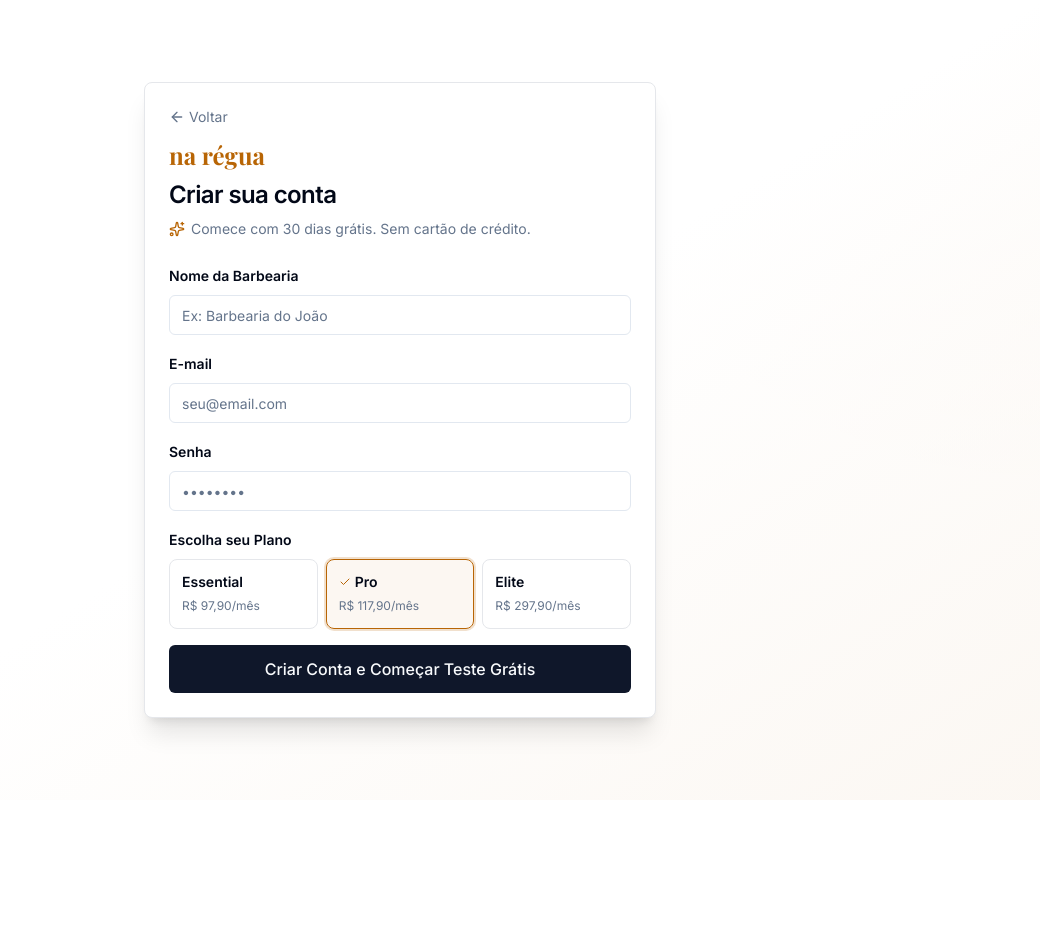
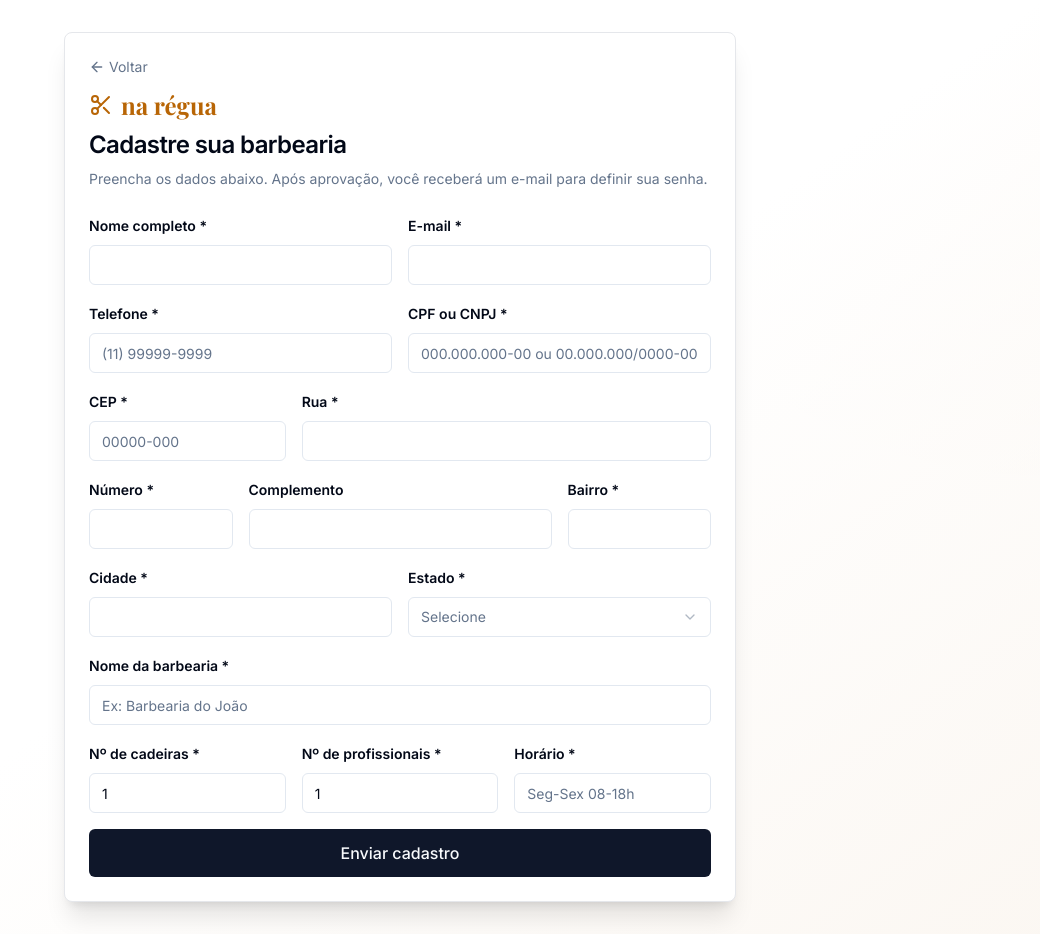
Before and after one commit to silvarodriguesjohnny-design/gest-o-integrada-barbearia-hbcc3rayn, a React (Vite) app: page /onboarding in a window 1280 px wide. Shown: the whole page, without its empty margins (240-1280 px from the left). Before the commit the page ends 800 px from the top, so only its background shows below. Built offline with nearby package versions, Linux system fonts and the light colour scheme; a web font is replaced by a local one.

Commit message:
feat: Implement barbershop owner onboarding flow

```diff
--- /dev/null
+++ b/src/components/PendingTenants.tsx
@@ -0,0 +1,122 @@
+import { useState, useEffect } from 'react'
+import { Card } from '@/components/ui/card'
+import { Button } from '@/components/ui/button'
+import { Badge } from '@/components/ui/badge'
+import { Loader2, Check, X, Clock } from 'lucide-react'
+import { getPendingTenants, approveTenant, rejectPendingTenant } from '@/services/pending-tenants'
+import { useToast } from '@/hooks/use-toast'
+import type { PendingTenant } from '@/types'
+
+export function PendingTenants() {
+  const [tenants, setTenants] = useState<PendingTenant[]>([])
+  const [loading, setLoading] = useState(true)
+  const [actionLoading, setActionLoading] = useState<string | null>(null)
+  const { toast } = useToast()
+
+  const load = () => {
+    setLoading(true)
+    getPendingTenants().then(({ data, error }) => {
+      if (error) toast({ title: 'Erro', description: error.message, variant: 'destructive' })
+      else setTenants(data || [])
+      setLoading(false)
+    })
+  }
+
+  useEffect(() => {
+    load()
+  }, [])
+
+  const handleApprove = async (id: string) => {
+    setActionLoading(id)
+    const { data, error } = await approveTenant(id)
+    setActionLoading(null)
+    if (error) {
+      toast({
+        title: 'Erro ao aprovar',
+        description: error.message || 'Erro desconhecido',
+        variant: 'destructive',
+      })
+    } else {
+      const msg =
+        data?.email_sent === false
+          ? 'Barbearia aprovada, mas houve erro ao enviar email. O usuário pode redefinir a senha na página de login.'
+          : 'Barbearia aprovada! O usuário receberá um e-mail para definir sua senha.'
+      toast({ title: 'Aprovado!', description: msg })
+      load()
+    }
+  }
+
+  const handleReject = async (id: string) => {
+    setActionLoading(id)
+    const { error } = await rejectPendingTenant(id)
+    setActionLoading(null)
+    if (error) toast({ title: 'Erro', description: error.message, variant: 'destructive' })
+    else {
+      toast({ title: 'Cadastro rejeitado.' })
+      load()
+    }
+  }
+
+  if (loading) {
+    return (
+      <div className="flex justify-center py-8">
+        <Loader2 className="h-6 w-6 animate-spin text-accent" />
+      </div>
+    )
+  }
+
+  const pending = tenants.filter((t) => t.status === 'pending')
+  if (pending.length === 0) return null
+
+  return (
+    <Card className="p-4 mb-6 border-amber-200 bg-amber-50/50">
+      <div className="flex items-center gap-2 mb-4">
+        <Clock className="h-5 w-5 text-amber-600" />
+        <h2 className="text-lg font-semibold">Cadastros Pendentes ({pending.length})</h2>
+      </div>
+      <div className="space-y-3">
+        {pending.map((t) => (
+          <div
+            key={t.id}
+            className="flex flex-col sm:flex-row sm:items-center justify-between gap-3 p-3 rounded-lg border bg-card"
+          >
+            <div className="space-y-1">
+              <div className="flex items-center gap-2">
+                <span className="font-semibold">{t.full_name}</span>
+                <Badge variant="secondary" className="text-xs">
+                  {t.nome_negocio}
+                </Badge>
+              </div>
+              <div className="text-sm text-muted-foreground">
+                {t.email} • {t.phone || 'Sem telefone'} • {t.cidade}/{t.estado}
+              </div>
+            </div>
+            <div className="flex gap-2">
+              <Button
+                size="sm"
+                className="bg-emerald-600 hover:bg-emerald-700 text-white"
+                onClick={() => handleApprove(t.id)}
+                disabled={actionLoading === t.id}
+              >
+                {actionLoading === t.id ? (
+                  <Loader2 className="h-4 w-4 animate-spin" />
+                ) : (
+                  <Check className="h-4 w-4 mr-1" />
+                )}
+                Aprovar
+              </Button>
+              <Button
+                size="sm"
+                variant="outline"
+                onClick={() => handleReject(t.id)}
+                disabled={actionLoading === t.id}
+              >
+                <X className="h-4 w-4 mr-1" /> Rejeitar
+              </Button>
+            </div>
+          </div>
+        ))}
+      </div>
+    </Card>
+  )
+}
--- /dev/null
+++ b/src/lib/masks.ts
@@ -0,0 +1,29 @@
+export function formatPhone(value: string): string {
+  const d = value.replace(/\D/g, '').slice(0, 11)
+  if (d.length <= 2) return d
+  if (d.length <= 6) return `(${d.slice(0, 2)}) ${d.slice(2)}`
+  if (d.length <= 10) return `(${d.slice(0, 2)}) ${d.slice(2, 6)}-${d.slice(6)}`
+  return `(${d.slice(0, 2)}) ${d.slice(2, 7)}-${d.slice(7)}`
+}
+
+export function formatCep(value: string): string {
+  const d = value.replace(/\D/g, '').slice(0, 8)
+  if (d.length <= 5) return d
+  return `${d.slice(0, 5)}-${d.slice(5)}`
+}
+
+export function formatCpfCnpj(value: string): string {
+  const d = value.replace(/\D/g, '').slice(0, 14)
+  if (d.length <= 11) {
+    if (d.length <= 3) return d
+    if (d.length <= 6) return `${d.slice(0, 3)}.${d.slice(3)}`
+    if (d.length <= 9) return `${d.slice(0, 3)}.${d.slice(3, 6)}.${d.slice(6)}`
+    return `${d.slice(0, 3)}.${d.slice(3, 6)}.${d.slice(6, 9)}-${d.slice(9)}`
+  }
+  return `${d.slice(0, 2)}.${d.slice(2, 5)}.${d.slice(5, 8)}/${d.slice(8, 12)}-${d.slice(12)}`
+}
+
+export function isValidCpfCnpj(value: string): boolean {
+  const d = value.replace(/\D/g, '')
+  return d.length === 11 || d.length === 14
+}
--- a/src/pages/Clientes.tsx
+++ b/src/pages/Clientes.tsx
@@ -34,6 +34,8 @@ import { redeemReward } from '@/services/loyalty'
 import { useToast } from '@/hooks/use-toast'
 import { cn } from '@/lib/utils'
 import type { CustomerWithDetails, Service } from '@/types'
+import { PendingTenants } from '@/components/PendingTenants'
+import { useAuth } from '@/hooks/use-auth'
 
 export default function Clientes() {
   const [searchTerm, setSearchTerm] = useState('')
@@ -41,6 +43,7 @@ export default function Clientes() {
   const [loading, setLoading] = useState(true)
   const [showAddDialog, setShowAddDialog] = useState(false)
   const { toast } = useToast()
+  const { isSuperAdmin } = useAuth()
 
   const load = () => {
     setLoading(true)
@@ -93,6 +96,8 @@ export default function Clientes() {
           </Button>
         </div>
       </div>
+
+      {isSuperAdmin && <PendingTenants />}
 
       <Card className="hover:shadow-elevation transition-shadow">
         <Table>
--- a/src/pages/Onboarding.tsx
+++ b/src/pages/Onboarding.tsx
@@ -1,114 +1,150 @@
 import { useState } from 'react'
-import { useNavigate, useSearchParams, Link } from 'react-router-dom'
-import { supabase } from '@/lib/supabase/client'
-import { db } from '@/services/db'
-import { notifyNewTenant } from '@/services/billing'
-import { triggerNotifications } from '@/services/notifications'
+import { useNavigate, Link } from 'react-router-dom'
+import { submitRegistration } from '@/services/pending-tenants'
 import { Button } from '@/components/ui/button'
 import { Input } from '@/components/ui/input'
 import { Label } from '@/components/ui/label'
 import { Card, CardContent, CardHeader, CardTitle, CardDescription } from '@/components/ui/card'
-import { Loader2, Check, ArrowLeft, Sparkles } from 'lucide-react'
+import {
+  Select,
+  SelectContent,
+  SelectItem,
+  SelectTrigger,
+  SelectValue,
+} from '@/components/ui/select'
+import { Loader2, ArrowLeft, Scissors, CheckCircle } from 'lucide-react'
 import { useToast } from '@/hooks/use-toast'
-import { cn } from '@/lib/utils'
+import { formatPhone, formatCep, formatCpfCnpj, isValidCpfCnpj } from '@/lib/masks'
 
-const PLANS = [
-  { id: 'essential', name: 'Essential', price: 'R$ 97,90/mês', barbers: '2 barbeiros' },
-  { id: 'pro', name: 'Pro', price: 'R$ 117,90/mês', barbers: '3 barbeiros', popular: true },
-  { id: 'elite', name: 'Elite', price: 'R$ 297,90/mês', barbers: 'Ilimitado' },
+const STATES = [
+  'AC',
+  'AL',
+  'AP',
+  'AM',
+  'BA',
+  'CE',
+  'DF',
+  'ES',
+  'GO',
+  'MA',
+  'MT',
+  'MS',
+  'MG',
+  'PA',
+  'PB',
+  'PR',
+  'PE',
+  'PI',
+  'RJ',
+  'RN',
+  'RS',
+  'RO',
+  'RR',
+  'SC',
+  'SP',
+  'SE',
+  'TO',
 ]
+
+const INITIAL = {
+  full_name: '',
+  email: '',
+  phone: '',
+  cpf_cnpj: '',
+  cep: '',
+  rua: '',
+  numero: '',
+  complemento: '',
+  bairro: '',
+  cidade: '',
+  estado: '',
+  nome_negocio: '',
+  numero_cadeiras: 1,
+  quantidade_profissionais: 1,
+  horario_funcionamento: '',
+}
 
 export default function Onboarding() {
   const navigate = useNavigate()
   const { toast } = useToast()
-  const [searchParams] = useSearchParams()
-  const [email, setEmail] = useState('')
-  const [password, setPassword] = useState('')
-  const [shopName, setShopName] = useState('')
-  const [plan, setPlan] = useState(searchParams.get('plan') || 'pro')
+  const [form, setForm] = useState(INITIAL)
   const [loading, setLoading] = useState(false)
+  const [success, setSuccess] = useState(false)
+
+  const update = (key: string, value: string | number) =>
+    setForm((prev) => ({ ...prev, [key]: value }))
+
+  const handleCepBlur = async () => {
+    const cep = form.cep.replace(/\D/g, '')
+    if (cep.length !== 8) return
+    try {
+      const res = await fetch(`https://viacep.com.br/ws/${cep}/json/`)
+      const data = await res.json()
+      if (!data.erro) {
+        setForm((prev) => ({
+          ...prev,
+          rua: data.logradouro || prev.rua,
+          bairro: data.bairro || prev.bairro,
+          cidade: data.localidade || prev.cidade,
+          estado: data.uf || prev.estado,
+        }))
+      }
+    } catch {
+      /* ignore */
+    }
+  }
 
   const handleSubmit = async (e: React.FormEvent) => {
     e.preventDefault()
-    setLoading(true)
-
-    const { data: authData, error: authError } = await supabase.auth.signUp({
-      email,
-      password,
-      options: { emailRedirectTo: `${window.location.origin}/dashboard` },
-    })
-
-    if (authError) {
+    if (!isValidCpfCnpj(form.cpf_cnpj)) {
       toast({
-        title: 'Erro ao criar conta',
-        description: authError.message,
+        title: 'CPF/CNPJ inválido',
+        description: 'Digite um CPF (11 dígitos) ou CNPJ (14 dígitos).',
         variant: 'destructive',
       })
-      setLoading(false)
       return
     }
-
-    const userId = authData.user?.id
-    if (!userId) {
-      toast({ title: 'Verifique seu e-mail', description: 'Confirme seu cadastro para continuar.' })
+    setLoading(true)
+    const { error } = await submitRegistration({
+      ...form,
+      cpf_cnpj: form.cpf_cnpj.replace(/\D/g, ''),
+      phone: form.phone.replace(/\D/g, ''),
+      cep: form.cep.replace(/\D/g, ''),
+    })
     setLoading(false)
-      return
+    if (error) {
+      toast({
+        title: 'Erro ao enviar cadastro',
+        description: error.message,
+        variant: 'destructive',
+      })
+    } else {
+      setSuccess(true)
+    }
   }
 
-    const trialEndsAt = new Date()
-    trialEndsAt.setDate(trialEndsAt.getDate() + 30)
-
-    const { data: tenantData, error: tenantError } = await db
-      .from('tenants')
-      .insert({
-        name: shopName,
-        owner_id: userId,
-        plan_type: plan,
-        subscription_type: 'trial',
-        trial_ends_at: trialEndsAt.toISOString(),
-      })
-      .select()
-      .single()
-
-    if (tenantError) {
-      toast({
-        title: 'Erro ao criar barbearia',
-        description: tenantError.message,
-        variant: 'destructive',
-      })
-      setLoading(false)
-      return
-    }
-
-    await db.from('profiles').update({ tenant_id: tenantData.id, role: 'admin' }).eq('id', userId)
-
-    try {
-      await notifyNewTenant(shopName, plan)
-    } catch {
-      // Notification is non-critical
-    }
-
-    try {
-      await triggerNotifications({
-        action: 'new_tenant',
-        tenant_name: shopName,
-        plan_type: plan,
-      })
-    } catch {
-      // Non-critical
-    }
-
-    toast({
-      title: 'Conta criada!',
-      description: 'Bem-vindo ao na régua! Seu teste grátis de 30 dias começou.',
-    })
-    navigate('/dashboard')
-    setLoading(false)
+  if (success) {
+    return (
+      <div className="min-h-screen flex items-center justify-center bg-gradient-to-br from-background via-background to-accent/5 p-4">
+        <Card className="w-full max-w-md text-center shadow-xl">
+          <CardHeader className="space-y-3">
+            <CheckCircle className="h-12 w-12 text-emerald-500 mx-auto" />
+            <CardTitle className="text-2xl">Cadastro enviado!</CardTitle>
+            <CardDescription>
+              Você receberá um e-mail quando sua conta for aprovada.
+            </CardDescription>
+            <Button onClick={() => navigate('/login')} className="w-full mt-4">
+              Voltar para o login
+            </Button>
+          </CardHeader>
+        </Card>
+      </div>
+    )
   }
 
   return (
-    <div className="min-h-screen flex items-center justify-center bg-gradient-to-br from-background via-background to-accent/5 p-4">
-      <Card className="w-full max-w-lg shadow-xl">
+    <div className="min-h-screen bg-gradient-to-br from-background via-background to-accent/5 p-4 py-8">
+      <Card className="w-full max-w-2xl mx-auto shadow-xl">
         <CardHeader className="space-y-3">
           <Link
             to="/"
@@ -117,82 +153,168 @@ export default function Onboarding() {
             <ArrowLeft className="h-4 w-4" /> Voltar
           </Link>
           <div className="flex items-center gap-2 font-serif text-2xl font-bold text-primary">
+            <Scissors className="h-6 w-6 text-accent" />
             <span className="text-accent">na régua</span>
           </div>
-          <CardTitle>Criar sua conta</CardTitle>
-          <CardDescription className="flex items-center gap-1.5">
-            <Sparkles className="h-4 w-4 text-accent" />
-            Comece com 30 dias grátis. Sem cartão de crédito.
+          <CardTitle>Cadastre sua barbearia</CardTitle>
+          <CardDescription>
+            Preencha os dados abaixo. Após aprovação, você receberá um e-mail para definir sua
+            senha.
           </CardDescription>
         </CardHeader>
         <CardContent>
           <form onSubmit={handleSubmit} className="space-y-4">
+            <div className="grid grid-cols-1 sm:grid-cols-2 gap-4">
               <div className="space-y-2">
-              <Label htmlFor="shopName" className="font-semibold">
-                Nome da Barbearia
-              </Label>
+                <Label className="font-semibold">Nome completo *</Label>
                 <Input
-                id="shopName"
-                placeholder="Ex: Barbearia do João"
-                value={shopName}
-                onChange={(e) => setShopName(e.target.value)}
+                  value={form.full_name}
+                  onChange={(e) => update('full_name', e.target.value)}
                   required
                 />
               </div>
               <div className="space-y-2">
-              <Label htmlFor="email" className="font-semibold">
-                E-mail
-              </Label>
+                <Label className="font-semibold">E-mail *</Label>
                 <Input
-                id="email"
                   type="email"
-                placeholder="seu@email.com"
-                value={email}
-                onChange={(e) => setEmail(e.target.value)}
+                  value={form.email}
+                  onChange={(e) => update('email', e.target.value)}
+                  required
+                />
+              </div>
+            </div>
+            <div className="grid grid-cols-1 sm:grid-cols-2 gap-4">
+              <div className="space-y-2">
+                <Label className="font-semibold">Telefone *</Label>
+                <Input
+                  type="tel"
+                  placeholder="(11) 99999-9999"
+                  value={form.phone}
+                  onChange={(e) => update('phone', formatPhone(e.target.value))}
                   required
                 />
               </div>
               <div className="space-y-2">
-              <Label htmlFor="password" className="font-semibold">
-                Senha
-              </Label>
+                <Label className="font-semibold">CPF ou CNPJ *</Label>
                 <Input
-                id="password"
-                type="password"
-                placeholder="••••••••"
-                value={password}
-                onChange={(e) => setPassword(e.target.value)}
+                  placeholder="000.000.000-00 ou 00.000.000/0000-00"
+                  value={form.cpf_cnpj}
+                  onChange={(e) => update('cpf_cnpj', formatCpfCnpj(e.target.value))}
                   required
-                minLength={6}
+                />
+              </div>
+            </div>
+            <div className="grid grid-cols-2 sm:grid-cols-3 gap-4">
+              <div className="space-y-2">
+                <Label className="font-semibold">CEP *</Label>
+                <Input
+                  placeholder="00000-000"
+                  value={form.cep}
+                  onChange={(e) => update('cep', formatCep(e.target.value))}
+                  onBlur={handleCepBlur}
+                  required
+                />
+              </div>
+              <div className="space-y-2 col-span-1 sm:col-span-2">
+                <Label className="font-semibold">Rua *</Label>
+                <Input value={form.rua} onChange={(e) => update('rua', e.target.value)} required />
+              </div>
+            </div>
+            <div className="grid grid-cols-2 sm:grid-cols-4 gap-4">
+              <div className="space-y-2">
+                <Label className="font-semibold">Número *</Label>
+                <Input
+                  value={form.numero}
+                  onChange={(e) => update('numero', e.target.value)}
+                  required
+                />
+              </div>
+              <div className="space-y-2 col-span-1 sm:col-span-2">
+                <Label className="font-semibold">Complemento</Label>
+                <Input
+                  value={form.complemento}
+                  onChange={(e) => update('complemento', e.target.value)}
                 />
               </div>
               <div className="space-y-2">
-              <Label className="font-semibold">Escolha seu Plano</Label>
-              <div className="grid grid-cols-3 gap-2">
-                {PLANS.map((p) => (
-                  <button
-                    key={p.id}
-                    type="button"
-                    onClick={() => setPlan(p.id)}
-                    className={cn(
-                      'rounded-lg border p-3 text-left transition-all',
-                      plan === p.id
-                        ? 'border-accent bg-accent/5 ring-2 ring-accent/20'
-                        : 'hover:border-accent/50',
-                    )}
-                  >
-                    <div className="flex items-center gap-1">
-                      {plan === p.id && <Check className="h-3 w-3 text-accent" />}
-                      <span className="text-sm font-semibold">{p.name}</span>
+                <Label className="font-semibold">Bairro *</Label>
+                <Input
+                  value={form.bairro}
+                  onChange={(e) => update('bairro', e.target.value)}
+                  required
+                />
               </div>
-                    <span className="text-xs text-muted-foreground">{p.price}</span>
-                  </button>
+            </div>
+            <div className="grid grid-cols-1 sm:grid-cols-2 gap-4">
+              <div className="space-y-2">
+                <Label className="font-semibold">Cidade *</Label>
+                <Input
+                  value={form.cidade}
+                  onChange={(e) => update('cidade', e.target.value)}
+                  required
+                />
+              </div>
+              <div className="space-y-2">
+                <Label className="font-semibold">Estado *</Label>
+                <Select value={form.estado} onValueChange={(v) => update('estado', v)}>
+                  <SelectTrigger>
+                    <SelectValue placeholder="Selecione" />
+                  </SelectTrigger>
+                  <SelectContent>
+                    {STATES.map((s) => (
+                      <SelectItem key={s} value={s}>
+                        {s}
+                      </SelectItem>
                     ))}
+                  </SelectContent>
+                </Select>
+              </div>
+            </div>
+            <div className="space-y-2">
+              <Label className="font-semibold">Nome da barbearia *</Label>
+              <Input
+                placeholder="Ex: Barbearia do João"
+                value={form.nome_negocio}
+                onChange={(e) => update('nome_negocio', e.target.value)}
+                required
+              />
+            </div>
+            <div className="grid grid-cols-1 sm:grid-cols-3 gap-4">
+              <div className="space-y-2">
+                <Label className="font-semibold">Nº de cadeiras *</Label>
+                <Input
+                  type="number"
+                  min={0}
+                  value={form.numero_cadeiras}
+                  onChange={(e) => update('numero_cadeiras', parseInt(e.target.value) || 0)}
+                  required
+                />
+              </div>
+              <div className="space-y-2">
+                <Label className="font-semibold">Nº de profissionais *</Label>
+                <Input
+                  type="number"
+                  min={0}
+                  value={form.quantidade_profissionais}
+                  onChange={(e) =>
+                    update('quantidade_profissionais', parseInt(e.target.value) || 0)
+                  }
+                  required
+                />
+              </div>
+              <div className="space-y-2">
+                <Label className="font-semibold">Horário *</Label>
+                <Input
+                  placeholder="Seg-Sex 08-18h"
+                  value={form.horario_funcionamento}
+                  onChange={(e) => update('horario_funcionamento', e.target.value)}
+                  required
+                />
               </div>
             </div>
             <Button type="submit" className="w-full h-12 text-base" disabled={loading}>
               {loading && <Loader2 className="mr-2 h-4 w-4 animate-spin" />}
-              Criar Conta e Começar Teste Grátis
+              Enviar cadastro
             </Button>
           </form>
         </CardContent>
```
Also changed, not shown: src/lib/supabase/client.ts (+6 -6 lines), src/lib/supabase/types.ts (+80 -88 lines), src/pages/SetPassword.tsx (+5 -5 lines), .skip.config.json, 1 other file (tests, documents, lock files or other folders). Lines whose indentation alone changed are shown as unchanged.
